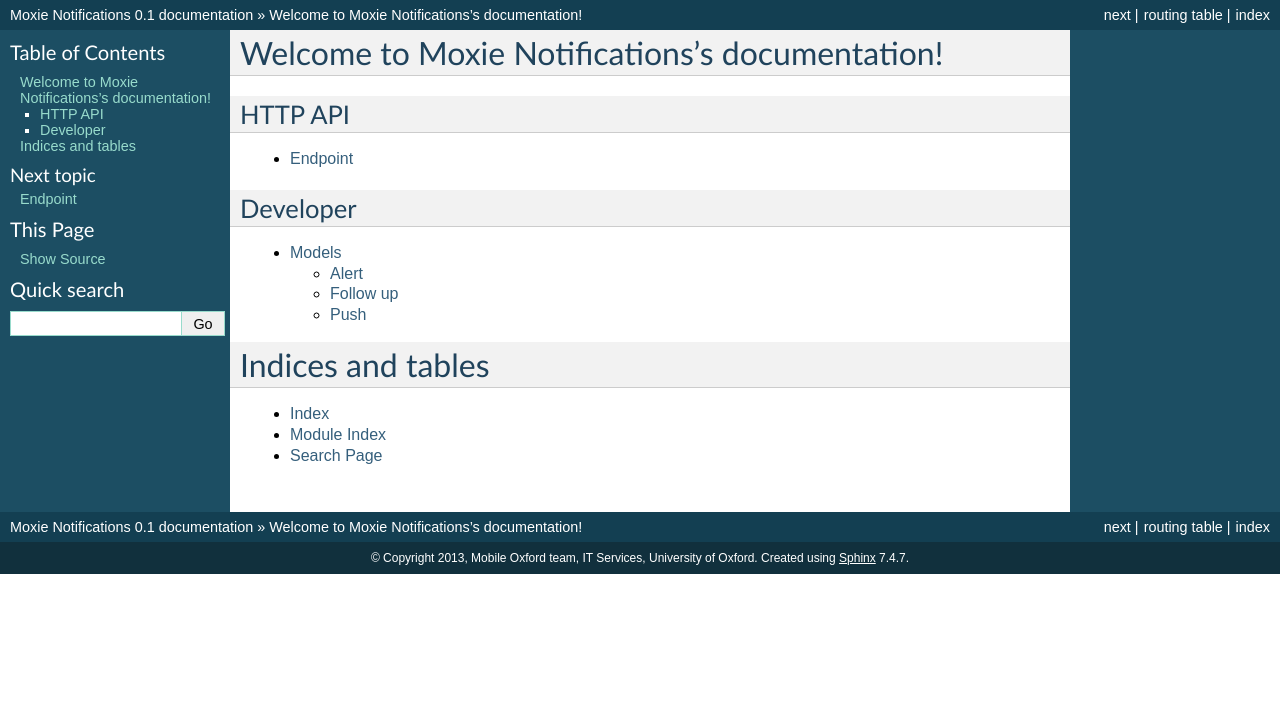
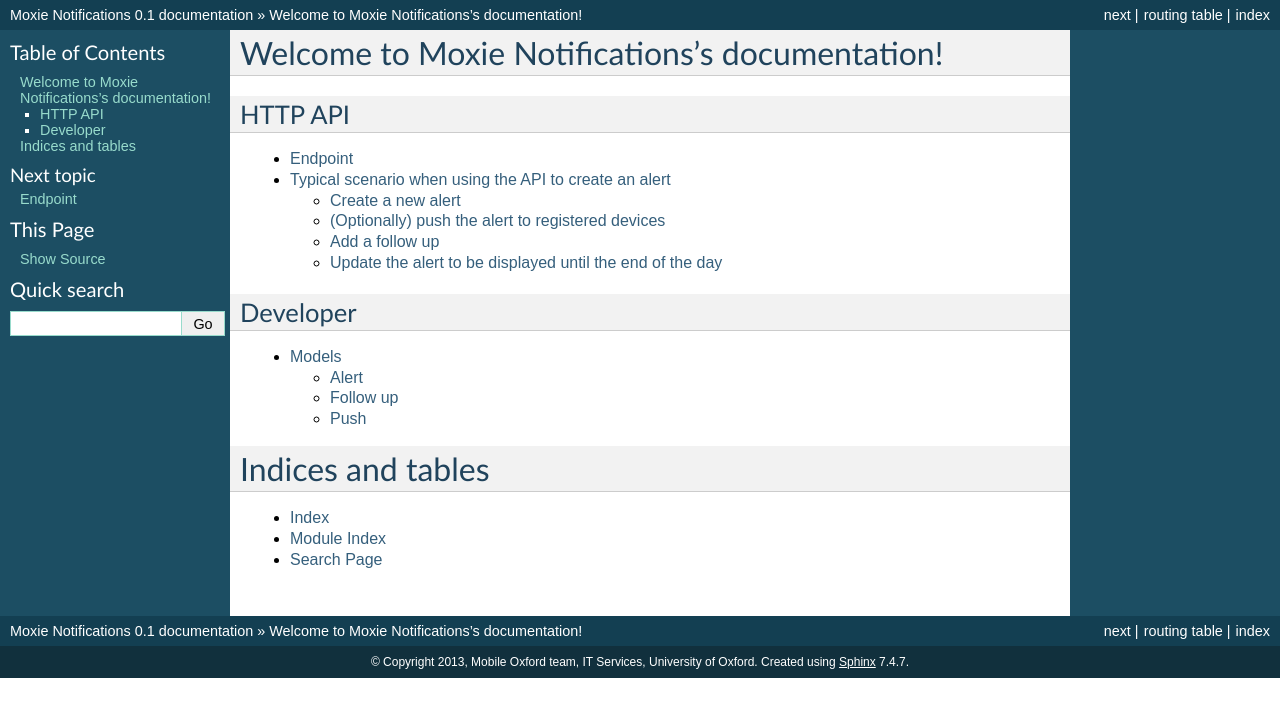
Before and after one commit to ox-it/moxie-notifications, a Sphinx documentation site: the page built from docs/source/index.rst, in a window 1280 px wide. Shown: the top 717 px of the page. Built offline with Sphinx 7.4.7, drawn with Linux system fonts in a browser that asks for light colours.

Commit message:
Added example scenario of using the API to create an alert

```diff
--- /dev/null
+++ b/docs/source/http_api/scenario.rst
@@ -0,0 +1,101 @@
+Typical scenario when using the API to create an alert
+======================================================
+
+Create a new alert
+------------------
+
+.. http:post:: /alert
+
+    **Request**:
+
+    .. sourcecode:: http
+
+        POST /alert HTTP/1.1
+        Host: api.ox.ac.uk
+        Content-Type: application/json
+
+        {
+            "message": "Bomb threat at X",
+        }
+
+    **Response**:
+
+    .. sourcecode:: http
+
+        HTTP/1.1 201 Created
+        Location: /alert/16d4a94fc58111a323437ec363d71f5a
+
+
+(Optionally) push the alert to registered devices
+-------------------------------------------------
+
+.. http:post:: /push
+
+    **Request**:
+
+    .. sourcecode:: http
+
+        POST /push HTTP/1.1
+        Host: api.ox.ac.uk
+        Content-Type: application/json
+
+        {
+            "alert": "16d4a94fc58111a323437ec363d71f5a",
+            "message": "Bomb threat at X, avoid the area"
+        }
+
+    **Response**:
+
+    .. sourcecode:: http
+
+        HTTP/1.1 202 Accepted
+
+
+Add a follow up
+---------------
+
+.. http:post:: /alert/16d4a94fc58111a323437ec363d71f5a/followup
+
+    **Request**:
+
+    .. sourcecode:: http
+
+        POST /alert/16d4a94fc58111a323437ec363d71f5a/followup HTTP/1.1
+        Host: api.ox.ac.uk
+        Content-Type: application/json
+
+        {
+            "message": "security services have arrived on scene",
+        }
+
+    **Example response**:
+
+    .. sourcecode:: http
+
+        HTTP/1.1 201 Created
+        Location: /alert/16d4a94fc58111a323437ec363d71f5a/followup/1
+
+
+Update the alert to be displayed until the end of the day
+---------------------------------------------------------
+
+.. http:post:: /alert/16d4a94fc58111a323437ec363d71f5a
+
+    **Request**:
+
+    .. sourcecode:: http
+
+        POST /alert/16d4a94fc58111a323437ec363d71f5a HTTP/1.1
+        Host: api.ox.ac.uk
+        Content-Type: application/json
+
+        {
+            "displayUntil": "2013-02-08T18:00:00"
+        }
+
+    **Response**:
+
+    .. sourcecode:: http
+
+        HTTP/1.1 200 OK
+        Location: /alert/16d4a94fc58111a323437ec363d71f5a
--- a/docs/source/index.rst
+++ b/docs/source/index.rst
@@ -12,6 +12,7 @@
 .. toctree::
 
     http_api/endpoint
+    http_api/scenario
 
 Developer
 ---------
```
